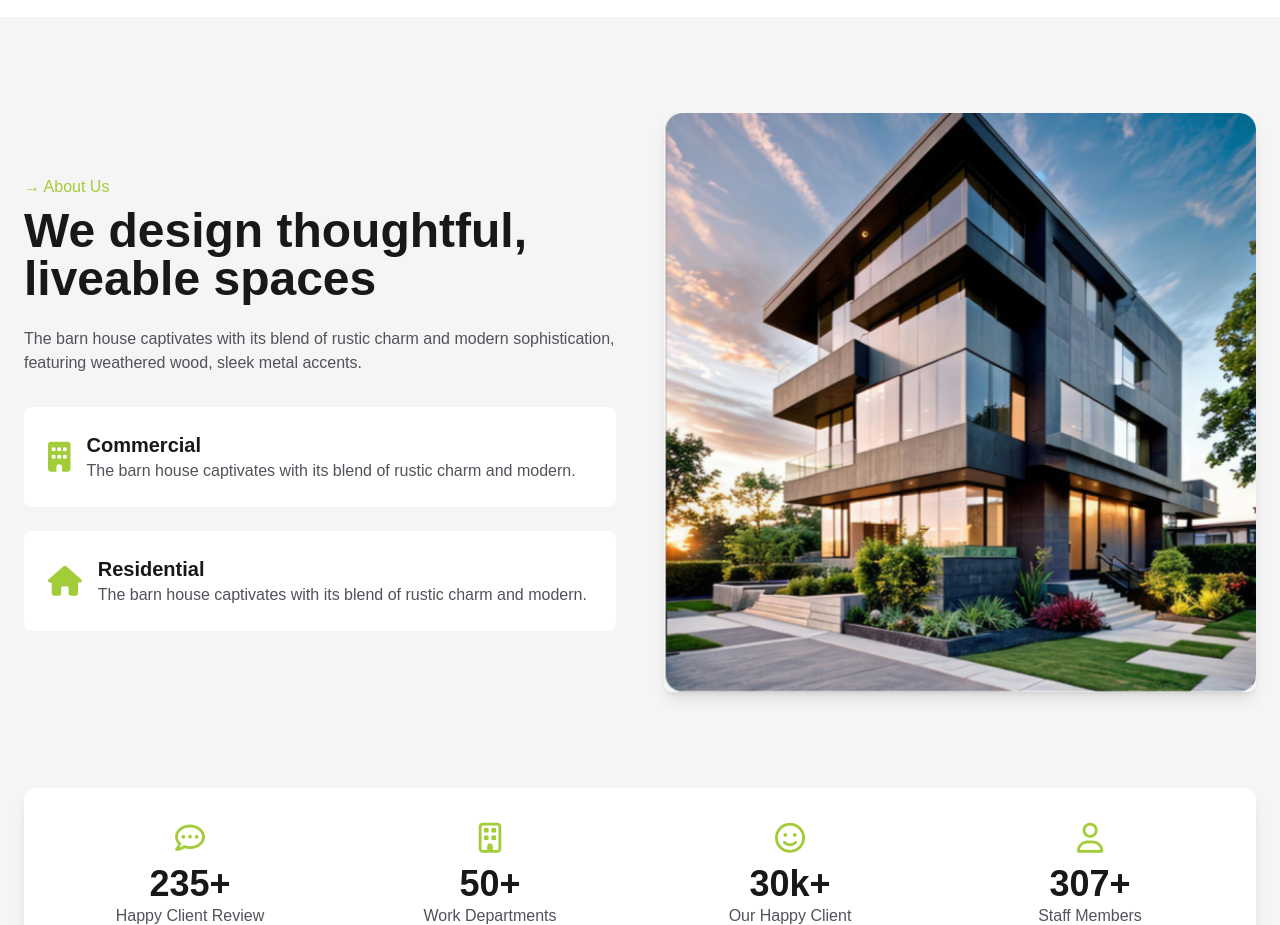
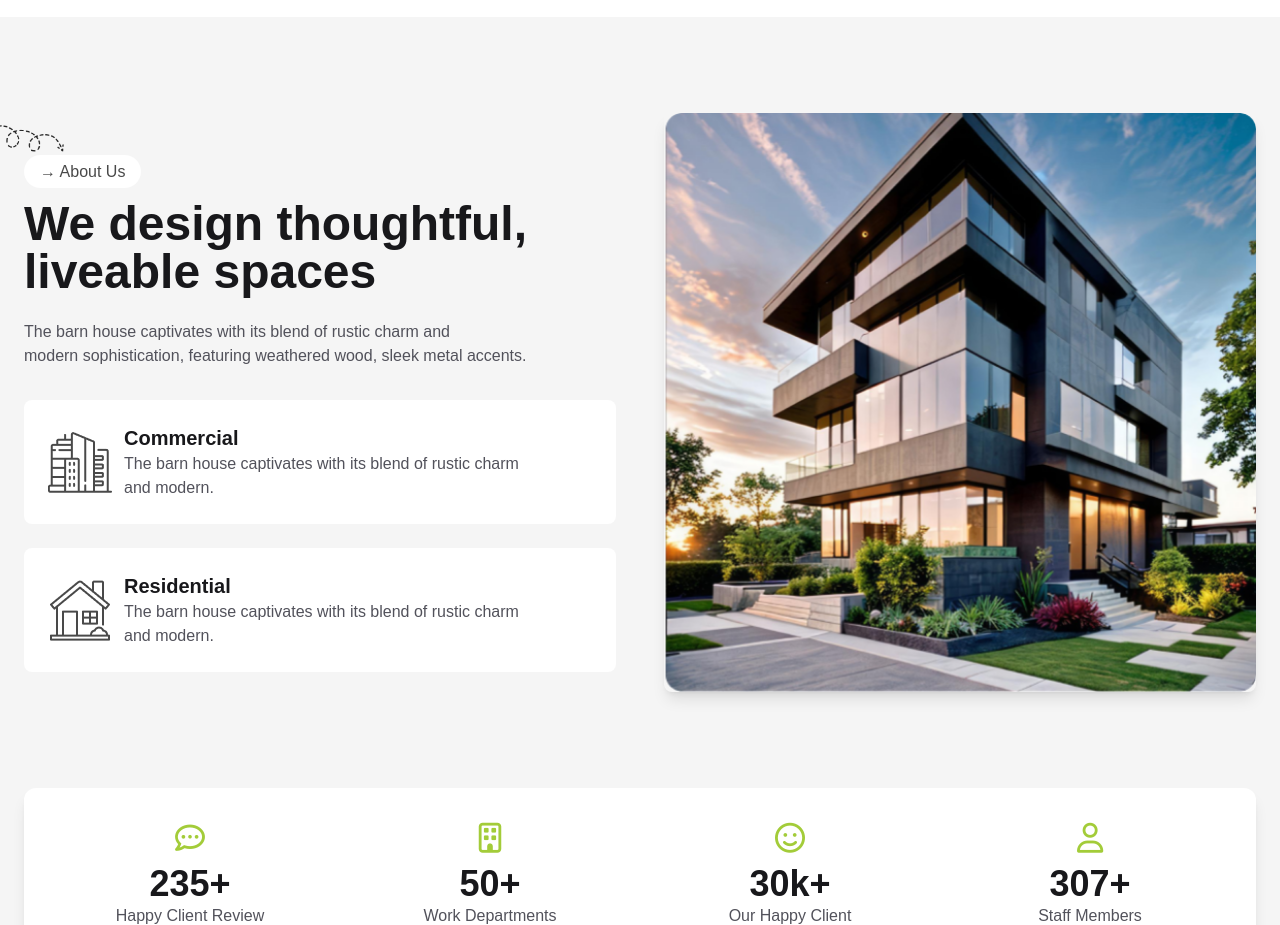
Before and after one commit to AsadullaKhatami/Rinterio-Interior, a plain HTML site: page index.html in a window 1280 px wide. Shown: the part 920-1845 px from the top of the page. Drawn offline with nearby package versions, Linux system fonts and the light colour scheme.

Commit message:
About us section done!

```diff
--- a/index.html
+++ b/index.html
@@ -71,22 +71,25 @@
             <div class="container mx-auto px-6">
                 <div class="grid lg:grid-cols-2 gap-12 items-center">
                     <div class="text-zinc-900 dark:text-white">
-                        <p class="text-lime-green mb-2">→ About Us</p>
-                        <h2 class="text-4xl md:text-5xl font-bold mb-6">We design thoughtful, liveable spaces</h2>
+                        <div class="relative right-10 bottom-2 w-20 lg:w-30">
+                            <img src="assets/Vector.png" alt="">
+                        </div>
+                        <p class="text-[#494949] mb-2 bg-white rounded-full inline px-4 py-2">→ About Us</p>
+                        <h2 class="text-4xl md:text-5xl font-bold mb-6 mt-4">We design thoughtful, liveable spaces</h2>
                         <p class="text-zinc-600 dark:text-zinc-400 mb-8">
-                            The barn house captivates with its blend of rustic charm and modern sophistication, featuring weathered wood, sleek metal accents.
+                            The barn house captivates with its blend of rustic charm and <br> modern sophistication, featuring weathered wood, sleek metal accents.
                         </p>
                         <div class="space-y-6">
                             <div class="bg-white dark:bg-zinc-700 p-6 rounded-lg flex items-center">
-                                <i class="fas fa-building text-3xl text-lime-green mr-4"></i>
-                                <div>
+                                <img class="mr-3" src="assets/commercial.png" alt="">
+                                <div class="lg:w-3/4">
                                     <h3 class="font-bold text-xl">Commercial</h3>
                                     <p class="text-zinc-600 dark:text-zinc-400">The barn house captivates with its blend of rustic charm and modern.</p>
                                 </div>
                             </div>
                             <div class="bg-white dark:bg-zinc-700 p-6 rounded-lg flex items-center">
-                                 <i class="fas fa-home text-3xl text-lime-green mr-4"></i>
-                                <div>
+                                 <img class="mr-3" src="assets/residential.png" alt="">
+                                <div class="lg:w-3/4">
                                     <h3 class="font-bold text-xl">Residential</h3>
                                     <p class="text-zinc-600 dark:text-zinc-400">The barn house captivates with its blend of rustic charm and modern.</p>
                                 </div>
```
